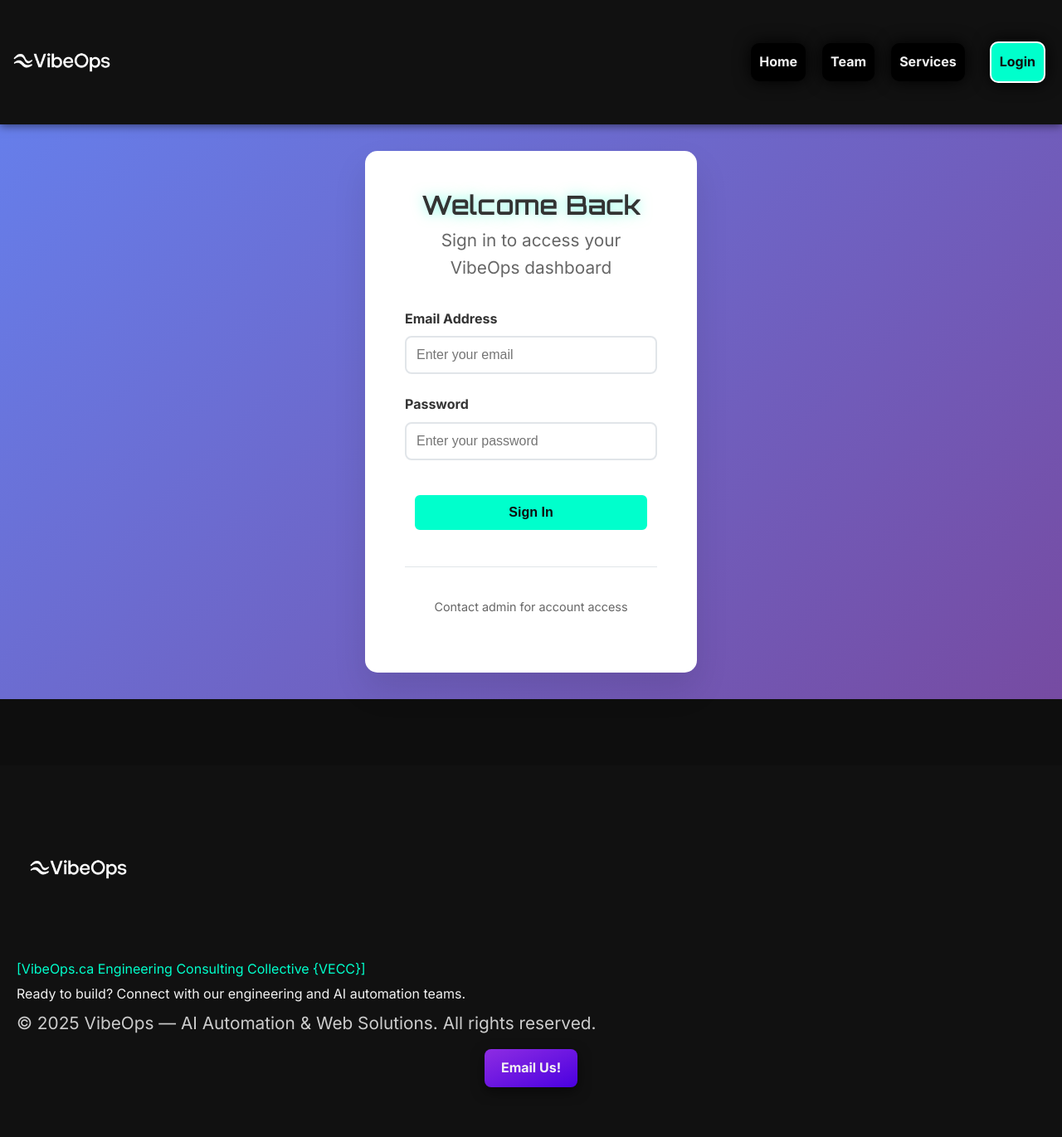
After one commit to VibeOps-Git/vibeops-site-v2, a Flask app: page /login in a window 1280 px wide. The commit adds this page. Shown: the whole page at 83% size. Run offline with Flask 3, Linux system fonts and the light colour scheme; parts of the project's set-up code (start-up, migrations or seed data) failed here and were passed over.

Commit message:
added login page

```diff
--- a/app.py
+++ b/app.py
@@ -1,6 +1,6 @@
 # app.py
 
-from flask import Flask, request, jsonify, render_template
+from flask import Flask, request, jsonify, render_template, session, redirect, url_for, flash, make_response
 import os, logging
 from dotenv import load_dotenv
 
@@ -8,6 +8,10 @@ from dotenv import load_dotenv
 #   def handle_tracker_post(...):
 #   def handle_progress_post(...):
 from tracker import handle_tracker_post, handle_progress_post
+from auth import (
+    is_authenticated, login_required, get_current_user,
+    handle_supabase_login, logout_user
+)
 
 load_dotenv()
 logging.basicConfig(level=logging.INFO)
@@ -16,68 +20,103 @@ logger = logging.getLogger(__name__)
 app = Flask(__name__, template_folder='templates', static_folder='static')
 app.secret_key = os.environ.get("FLASK_SECRET_KEY", os.urandom(24))
 
+# Add context processor to make auth status available in templates
+@app.context_processor
+def inject_auth_status():
+    return {
+        'is_authenticated': is_authenticated(),
+        'current_user': get_current_user()
+    }
 
 @app.route('/')
 def home():
     return render_template('index.html')
 
+@app.route('/login', methods=['GET', 'POST'])
+def login():
+    if request.method == 'POST':
+        email = request.form.get('email')
+        password = request.form.get('password')
 
+        if not email or not password:
+            flash('Please provide both email and password', 'error')
+            return render_template('login.html')
+
+        result = handle_supabase_login(email, password)
+
+        if result['success']:
+            # Store user info in session
+            session['user_id'] = result['user'].id
+            session['user_email'] = result['user'].email
+
+            # Set JWT token as cookie
+            response = make_response(redirect(request.args.get('next', url_for('home'))))
+            response.set_cookie('auth_token', result['session'].access_token,
+                              max_age=3600*24*7, httponly=True, secure=False)  # 7 days
+            flash('Login successful!', 'success')
+            return response
+        else:
+            flash(result['error'], 'error')
+            return render_template('login.html')
+
+    return render_template('login.html')
+
+@app.route('/logout')
+def logout():
+    return logout_user()
+
+# Protected routes - require authentication
 @app.route('/pipeline-estimator', methods=['GET', 'POST'])
+@login_required
 def pipeline_estimator():
     from pipeline import handle_pipeline_post
     if request.method == 'POST':
         return handle_pipeline_post()
     return render_template('pipeline_estimator.html')
 
-
 @app.route('/construction-tracker', methods=['GET', 'POST'])
+@login_required
 def construction_tracker():
     if request.method == 'POST':
         return handle_tracker_post()
     return render_template('construction_tracker.html')
 
-
 @app.route('/construction-tracker-progress', methods=['POST'])
+@login_required
 def construction_tracker_progress():
     return handle_progress_post()
 
-
 @app.route('/struct-wise', methods=['GET', 'POST'])
+@login_required
 def struct_wise():
     if request.method == 'POST':
         return jsonify({"message": "Analysis completed"})
     return render_template('struct_wise.html')
 
-
+# Public routes - no authentication required
 @app.route('/about')
 def about():
     return render_template('about.html')
-
 
 @app.route('/services')
 def services():
     return render_template('services.html')
 
-
 @app.route('/case-studies')
 def case_studies():
     return render_template('case_studies.html')
-
 
 @app.route('/contact')
 def contact():
     return render_template('contact.html')
 
-
 @app.route('/booking')
 def booking():
     return render_template('booking.html')
 
-
 @app.route('/team')
 def team():
     return render_template('team.html')
-
 
 if __name__ == '__main__':
     # Use PORT env variable for Railway, default to 5006 locally
--- a/auth.py
+++ b/auth.py
@@ -1,7 +1,13 @@
 import requests
-from config import SUPABASE_URL
+import jwt
+import os
+from datetime import datetime, timedelta
+from functools import wraps
+from flask import request, session, redirect, url_for, flash
+from config import SUPABASE_URL, supabase
 
 def verify_supabase_jwt(token):
+    """Verify JWT token with Supabase"""
     try:
         res = requests.get(
             f"{SUPABASE_URL}/auth/v1/user",
@@ -10,3 +16,92 @@ def verify_supabase_jwt(token):
         return res.status_code == 200
     except Exception:
         return False
+
+def decode_jwt_token(token):
+    """Decode JWT token to get user information"""
+    try:
+        # Note: In production, you should verify the token signature
+        # For now, we'll decode without verification for demo purposes
+        decoded = jwt.decode(token, options={"verify_signature": False})
+        return decoded
+    except Exception:
+        return None
+
+def is_authenticated():
+    """Check if user is authenticated via session or JWT token"""
+    # Check session first
+    if 'user_id' in session:
+        return True
+
+    # Check for JWT token in cookies
+    token = request.cookies.get('auth_token')
+    if token:
+        if verify_supabase_jwt(token):
+            # Store user info in session
+            user_info = decode_jwt_token(token)
+            if user_info:
+                session['user_id'] = user_info.get('sub')
+                session['user_email'] = user_info.get('email')
+                return True
+
+    return False
+
+def login_required(f):
+    """Decorator to require authentication for routes"""
+    @wraps(f)
+    def decorated_function(*args, **kwargs):
+        if not is_authenticated():
+            # Redirect to login page with return URL
+            return redirect(url_for('login', next=request.url))
+        return f(*args, **kwargs)
+    return decorated_function
+
+def get_current_user():
+    """Get current user information"""
+    if 'user_id' in session:
+        return {
+            'id': session['user_id'],
+            'email': session.get('user_email')
+        }
+    return None
+
+def handle_supabase_login(email, password):
+    """Handle Supabase login and return user data"""
+    try:
+        response = supabase.auth.sign_in_with_password({
+            "email": email,
+            "password": password
+        })
+
+        if response.user:
+            return {
+                'success': True,
+                'user': response.user,
+                'session': response.session
+            }
+        else:
+            return {
+                'success': False,
+                'error': 'Invalid credentials'
+            }
+    except Exception as e:
+        return {
+            'success': False,
+            'error': str(e)
+        }
+
+def logout_user():
+    """Logout user and clear session"""
+    try:
+        # Clear Supabase session
+        supabase.auth.sign_out()
+    except:
+        pass
+
+    # Clear Flask session
+    session.clear()
+
+    # Clear auth token cookie
+    response = redirect(url_for('home'))
+    response.delete_cookie('auth_token')
+    return response
--- a/requirements.txt
+++ b/requirements.txt
@@ -4,3 +4,4 @@ pandas==2.2.2
 supabase==2.15.2
 httpx>=0.24.0
 plotly==5.15.0
+PyJWT==2.8.0
--- a/templates/base.html
+++ b/templates/base.html
@@ -26,15 +26,33 @@
         <li><a href="/">Home</a></li>
         <li><a href="/team">Team</a></li>
         <li><a href="/services">Services</a></li>
-        <li><a href="/pipeline-estimator">Pipeline Estimator</a></li>
-        <li><a href="/construction-tracker">Construction Tracker</a></li>
-        <li><a href="/struct-wise">Struct-wise Demo</a></li>
-        <li><a href="/booking" class="btn primary">Book Now</a></li>
+        {% if is_authenticated %}
+          <li><a href="/pipeline-estimator">Pipeline Estimator</a></li>
+          <li><a href="/construction-tracker">Construction Tracker</a></li>
+          <li><a href="/struct-wise">Struct-wise Demo</a></li>
+          <li><a href="/booking" class="btn primary">Book Now</a></li>
+          <li><a href="/logout" class="btn secondary">Logout</a></li>
+        {% else %}
+          <li><a href="/login" class="btn primary">Login</a></li>
+        {% endif %}
       </ul>
     </nav>
   </header>
 
   <main>
+    {% with messages = get_flashed_messages(with_categories=true) %}
+      {% if messages %}
+        <div class="flash-messages">
+          {% for category, message in messages %}
+            <div class="flash-message flash-{{ category }}">
+              {{ message }}
+              <button class="flash-close" onclick="this.parentElement.remove()">&times;</button>
+            </div>
+          {% endfor %}
+        </div>
+      {% endif %}
+    {% endwith %}
+
     {% block content %}{% endblock %}
   </main>
 
@@ -67,6 +85,15 @@
       navToggle.setAttribute('aria-expanded', isActive);
       document.body.classList.toggle('nav-menu-active', isActive);
     });
+
+    // Auto-hide flash messages after 5 seconds
+    setTimeout(() => {
+      const flashMessages = document.querySelectorAll('.flash-message');
+      flashMessages.forEach(message => {
+        message.style.opacity = '0';
+        setTimeout(() => message.remove(), 300);
+      });
+    }, 5000);
   </script>
   {% block extra_scripts %}{% endblock %}
 </body>
--- /dev/null
+++ b/templates/login.html
@@ -0,0 +1,161 @@
+{% extends "base.html" %}
+
+{% block title %}Login{% endblock %}
+
+{% block content %}
+<div class="auth-container" data-aos="fade-up" data-aos-duration="800">
+  <div class="auth-card">
+    <div class="auth-header">
+      <h1>Welcome Back</h1>
+      <p>Sign in to access your VibeOps dashboard</p>
+    </div>
+
+    <form method="POST" class="auth-form">
+      <div class="form-group">
+        <label for="email">Email Address</label>
+        <input type="email" id="email" name="email" required placeholder="Enter your email">
+      </div>
+
+      <div class="form-group">
+        <label for="password">Password</label>
+        <input type="password" id="password" name="password" required placeholder="Enter your password">
+      </div>
+
+      <button type="submit" class="btn primary auth-submit">Sign In</button>
+    </form>
+
+    <div class="auth-footer">
+      <p>Contact admin for account access</p>
+    </div>
+  </div>
+</div>
+{% endblock %}
+
+{% block extra_head %}
+<style>
+  .auth-container {
+    min-height: 80vh;
+    display: flex;
+    align-items: center;
+    justify-content: center;
+    padding: 2rem;
+    background: linear-gradient(135deg, #667eea 0%, #764ba2 100%);
+  }
+
+  .auth-card {
+    background: white;
+    padding: 3rem;
+    border-radius: 15px;
+    box-shadow: 0 20px 40px rgba(0,0,0,0.1);
+    width: 100%;
+    max-width: 400px;
+  }
+
+  .auth-header {
+    text-align: center;
+    margin-bottom: 2rem;
+  }
+
+  .auth-header h1 {
+    color: #333;
+    margin-bottom: 0.5rem;
+    font-size: 2rem;
+  }
+
+  .auth-header p {
+    color: #666;
+    margin: 0;
+  }
+
+  .auth-form {
+    display: flex;
+    flex-direction: column;
+    gap: 1.5rem;
+  }
+
+  .form-group {
+    display: flex;
+    flex-direction: column;
+    gap: 0.5rem;
+  }
+
+  .form-group label {
+    font-weight: 600;
+    color: #333;
+  }
+
+  .form-group input {
+    padding: 0.75rem;
+    border: 2px solid #e1e5e9;
+    border-radius: 8px;
+    font-size: 1rem;
+    transition: border-color 0.3s ease;
+  }
+
+  .form-group input:focus {
+    outline: none;
+    border-color: #667eea;
+  }
+
+  .auth-submit {
+    margin-top: 1rem;
+    padding: 0.75rem;
+    font-size: 1rem;
+    font-weight: 600;
+  }
+
+  .auth-footer {
+    text-align: center;
+    margin-top: 2rem;
+    padding-top: 1rem;
+    border-top: 1px solid #e1e5e9;
+  }
+
+  .auth-footer p {
+    color: #666;
+    font-size: 0.9rem;
+  }
+
+  .flash-messages {
+    position: fixed;
+    top: 20px;
+    right: 20px;
+    z-index: 1000;
+    max-width: 400px;
+  }
+
+  .flash-message {
+    background: white;
+    padding: 1rem;
+    margin-bottom: 0.5rem;
+    border-radius: 8px;
+    box-shadow: 0 4px 12px rgba(0,0,0,0.15);
+    display: flex;
+    justify-content: space-between;
+    align-items: center;
+    transition: opacity 0.3s ease;
+  }
+
+  .flash-error {
+    border-left: 4px solid #e74c3c;
+  }
+
+  .flash-success {
+    border-left: 4px solid #27ae60;
+  }
+
+  .flash-close {
+    background: none;
+    border: none;
+    font-size: 1.5rem;
+    cursor: pointer;
+    color: #666;
+    padding: 0;
+    margin-left: 1rem;
+  }
+
+  .flash-close:hover {
+    color: #333;
+  }
+</style>
+{% endblock %}
```
